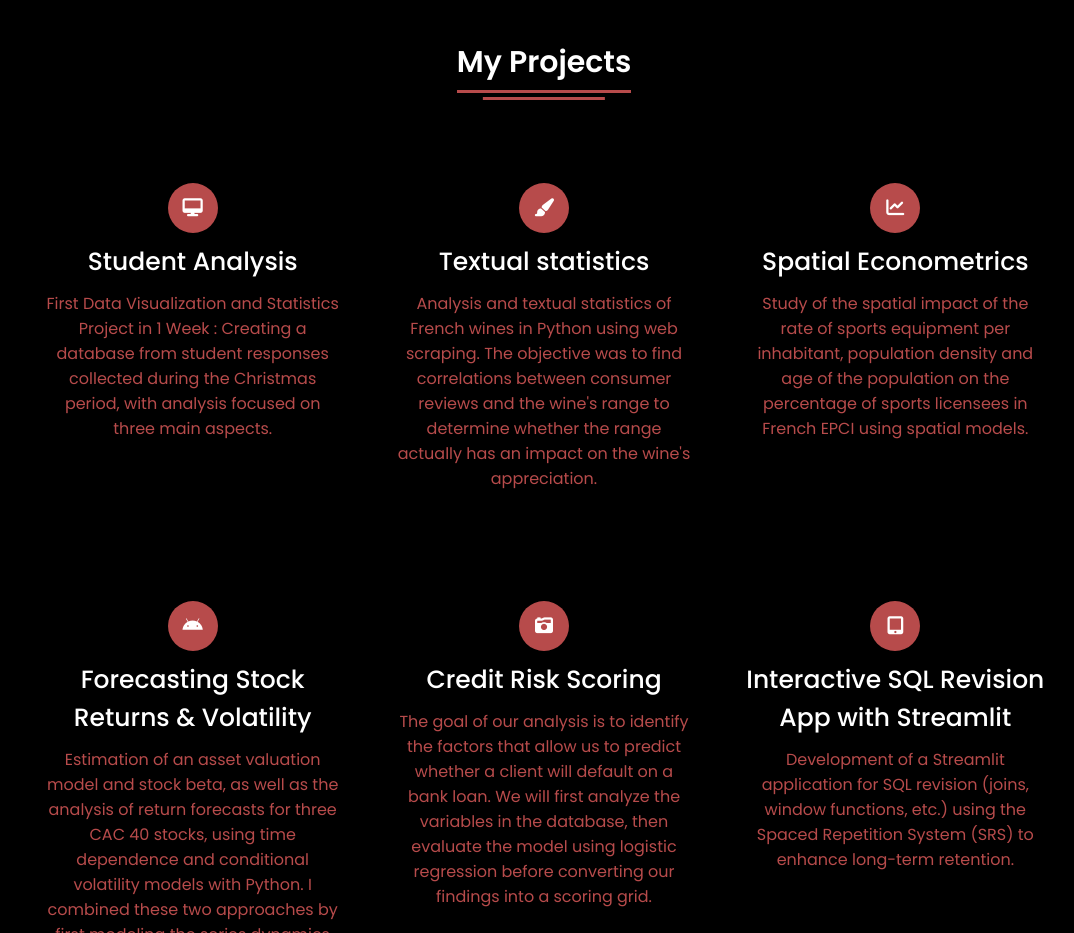
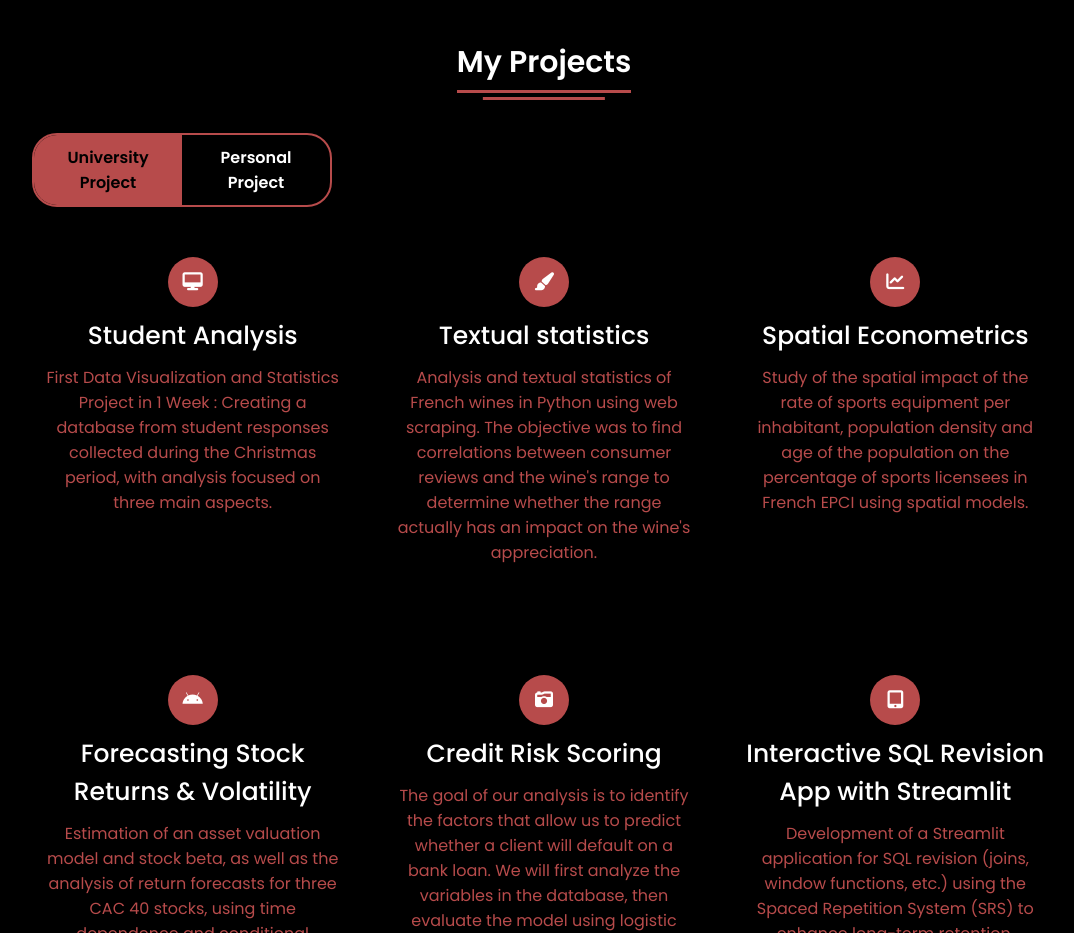
Before and after one commit to zymasss/rosse-mathys.github.io, a plain HTML site: page index.html in a window 1280 px wide. Shown: the part 2200-3133 px from the top of the page, without its empty margins (96-1170 px from the left). Drawn offline with nearby package versions, Linux system fonts and the light colour scheme.

Commit message:
test bouton

```diff
--- a/index.html
+++ b/index.html
@@ -121,6 +121,10 @@
       <div class="content">
         <div class="title" data-aos="fade-up" data-aos-duration="1100"><span>My Projects</span></div>
 
+<div class="toggle-btn" onclick="toggleOption()">
+    <div id="university" class="option active">University Project</div>
+    <div id="personal" class="option">Personal Project</div>
+</div>
 
           <div class="boxes">
           <div class="box" data-aos="fade-right" data-aos-duration="1100" data-aos-delay="100" a href="#">
--- a/script.js
+++ b/script.js
@@ -77,3 +77,14 @@ window.onload =function(){
     changeColor();
 
 }
+
+
+
+
+function toggleOption() {
+    let university = document.getElementById("university");
+    let personal = document.getElementById("personal");
+
+    university.classList.toggle("active");
+    personal.classList.toggle("active");
+}
--- a/style.css
+++ b/style.css
@@ -587,3 +587,31 @@ footer .text span a:hover{
     color: #b74b4b;
   }
 }
+
+
+.toggle-btn {
+    display: flex;
+    width: 300px;
+    border-radius: 25px;
+    overflow: hidden;
+    background: transparent;
+    border: 2px solid #b74b4b;
+    cursor: pointer;
+    font-family: 'Poppins', sans-serif;
+    transition: 0.3s;
+}
+
+.option {
+    flex: 1;
+    text-align: center;
+    padding: 10px;
+    font-size: 1rem;
+    font-weight: 600;
+    color: white;
+    transition: all 0.3s ease;
+}
+
+.active {
+    background: #b74b4b;
+    color: black;
+}
```
